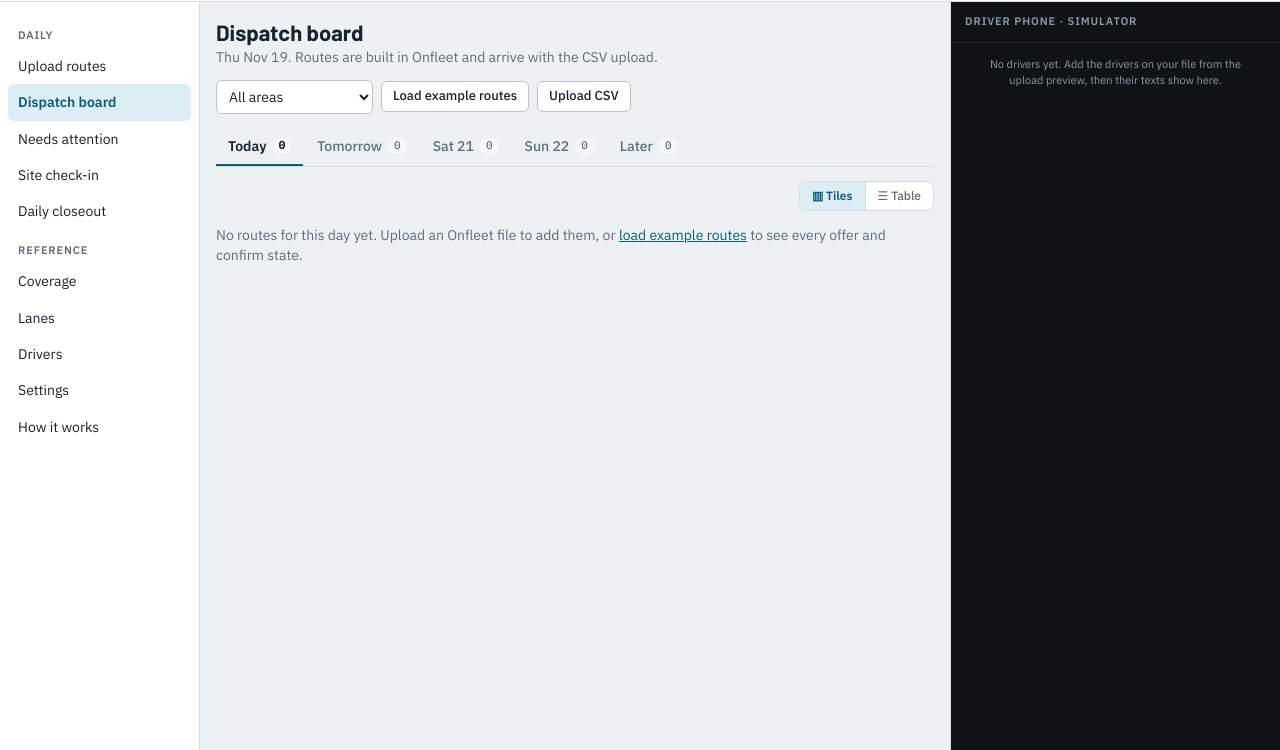
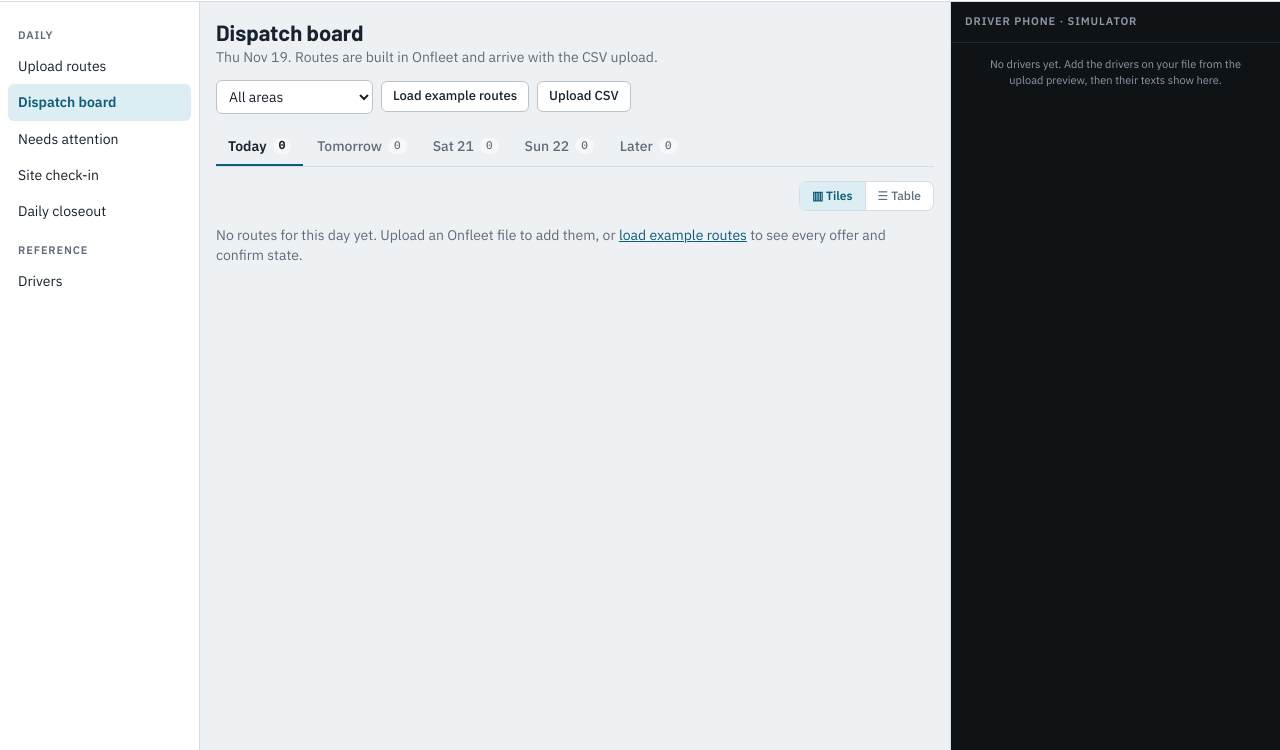
Before and after one commit to Rustonian/logiscal-dispatch-demo, a plain HTML site: page index.html in a window 1280 px wide. Shown: the part 50-800 px from the top of the page. Drawn offline with Linux system fonts and the light colour scheme.

Commit message:
Round 12: hide Coverage, Lanes, Settings and How it works from the Dispatcher role
Nav hides them, direct navigation falls back to the board, and lane name links are plain text for dispatchers. Client admin and Gigee ops keep every page.

Co-Authored-By: Claude Opus 5.5 <noreply@anthropic.com>
Claude-Session: https://claude.ai/code/session_016Mismn2rN5QGSgMGqKF2XM

```diff
--- a/index.html
+++ b/index.html
@@ -387,6 +387,7 @@ td.r,th.r{text-align:right}
   .cap-acts .btn{padding:11px 4px}
 }
 @media (prefers-reduced-motion:reduce){.phone-dock{transition:none}}
+body.r-dispatcher [onclick*="go('lane'"] { pointer-events: none; cursor: default; color: inherit; text-decoration: none; }
 </style>
 </head>
 <body>
@@ -1605,6 +1606,8 @@ function market(id) { return S.markets.find(m => m.id === id); }
 function areaMarket(aid) { return market(area(aid).market); }
 function me() { return S.users.find(u => u.key === S.role) || S.users[0]; }
 function canSeePricing() { return ['admin', 'ops'].includes(S.role); } // Markets and pricing: admins only
+const DISPATCHER_HIDDEN = ['coverage', 'lanes', 'lane', 'settings', 'flow']; // Round 12: kept off the dispatcher view
+function canSeeScreen(id) { if (id === 'markets') return canSeePricing(); return !(S.role === 'dispatcher' && DISPATCHER_HIDDEN.includes(id)); }
 function hv(a, b) { const R = 3958.8, r = x => x * Math.PI / 180; const dLa = r(b[0] - a[0]), dLo = r(b[1] - a[1]); const x = Math.sin(dLa / 2) ** 2 + Math.cos(r(a[0])) * Math.cos(r(b[0])) * Math.sin(dLo / 2) ** 2; return 2 * R * Math.asin(Math.sqrt(x)); }
 function geoStats(r) {
   const a = area(r.area); const os = r.orders.filter(o => o.status === 'active' && o.lat != null).sort((x, y) => (x.seq || 0) - (y.seq || 0));
@@ -2070,7 +2073,7 @@ const NAV = [
   { id: 'upload', name: 'Upload routes', group: 'Daily' }, { id: 'board', name: 'Dispatch board', group: 'Daily' }, { id: 'attention', name: 'Needs attention', group: 'Daily' }, { id: 'checkin', name: 'Site check-in', group: 'Daily' }, { id: 'closeout', name: 'Daily closeout', group: 'Daily' },
   { id: 'markets', name: 'Markets and pricing', group: 'Reference' }, { id: 'coverage', name: 'Coverage', group: 'Reference' }, { id: 'lanes', name: 'Lanes', group: 'Reference' }, { id: 'drivers', name: 'Drivers', group: 'Reference' }, { id: 'settings', name: 'Settings', group: 'Reference' }, { id: 'flow', name: 'How it works', group: 'Reference' },
 ];
-function go(screen, params = {}) { S.screen = screen; S.params = params; render(); $('#main').scrollTop = 0; }
+function go(screen, params = {}) { if (S.role !== 'captain' && !canSeeScreen(screen)) return; S.screen = screen; S.params = params; render(); $('#main').scrollTop = 0; }
 function render() { const ro = $('#role'); if (ro && ro.options[3]) ro.options[3].textContent = `${capUser().name} · Site captain`; const cm = $('#clientMarkets'); if (cm) cm.textContent = 'Client: Logiscal · ' + (S.markets.length > 4 ? S.markets.length + ' markets' : S.markets.map(m => m.name).join(', ')); renderNav(); renderMain(); renderPhone(); }
 function renderNav() {
   if (S.role === 'captain') {
@@ -2081,9 +2084,9 @@ function renderNav() {
   const att = S.routes.filter(r => r.status === 'Needs attention' || (r.attention && r.status !== 'Cancelled')).length;
   const closeN = closeoutRoutes().filter(r => !r.approved).length;
   const ciN = checkinRoutes().filter(r => r.driverId && r.status !== 'Offered' && !r.checkin).length; const attN = att;
-  let g = ''; $('#nav').innerHTML = NAV.filter(n => n.id !== 'markets' || canSeePricing()).map(n => { const gh = n.group !== g ? `<div class="group">${n.group}</div>` : ''; g = n.group; const c = n.id === 'attention' ? attN : n.id === 'closeout' ? closeN : n.id === 'checkin' ? ciN : 0; return gh + `<button class="${S.screen === n.id || (S.screen === 'route' && n.id === 'board') || (S.screen === 'driver' && n.id === 'drivers') || (S.screen === 'lane' && n.id === 'lanes') ? 'active' : ''}" onclick="go('${n.id}')">${n.name}${c ? `<span class="count ${n.id === 'attention' ? 'warn' : ''}">${c}</span>` : ''}</button>`; }).join('');
-}
-function renderMain() { if (S.role === 'captain' && !CAP_SCREENS.includes(S.screen)) S.screen = 'captain'; if (S.role !== 'captain' && CAP_SCREENS.includes(S.screen)) S.screen = 'checkin'; const fn = { captain: vCaptain, hubqr: vHubQr, board: vBoard, upload: vUpload, route: vRoute, attention: vAttention, closeout: vCloseout, checkin: vCheckin, drivers: vDrivers, driver: vDriver, settings: vSettings, flow: vFlow, lanes: vLanes, lane: vLane, markets: vMarkets, coverage: vCoverage }[S.screen]; $('#main').innerHTML = fn(); if (S.screen === 'captain' && S.capQ) capFilter(S.capQ); }
+  let g = ''; $('#nav').innerHTML = NAV.filter(n => canSeeScreen(n.id)).map(n => { const gh = n.group !== g ? `<div class="group">${n.group}</div>` : ''; g = n.group; const c = n.id === 'attention' ? attN : n.id === 'closeout' ? closeN : n.id === 'checkin' ? ciN : 0; return gh + `<button class="${S.screen === n.id || (S.screen === 'route' && n.id === 'board') || (S.screen === 'driver' && n.id === 'drivers') || (S.screen === 'lane' && n.id === 'lanes') ? 'active' : ''}" onclick="go('${n.id}')">${n.name}${c ? `<span class="count ${n.id === 'attention' ? 'warn' : ''}">${c}</span>` : ''}</button>`; }).join('');
+}
+function renderMain() { document.body.classList.toggle('r-dispatcher', S.role === 'dispatcher'); if (S.role !== 'captain' && !canSeeScreen(S.screen)) S.screen = 'board'; if (S.role === 'captain' && !CAP_SCREENS.includes(S.screen)) S.screen = 'captain'; if (S.role !== 'captain' && CAP_SCREENS.includes(S.screen)) S.screen = 'checkin'; const fn = { captain: vCaptain, hubqr: vHubQr, board: vBoard, upload: vUpload, route: vRoute, attention: vAttention, closeout: vCloseout, checkin: vCheckin, drivers: vDrivers, driver: vDriver, settings: vSettings, flow: vFlow, lanes: vLanes, lane: vLane, markets: vMarkets, coverage: vCoverage }[S.screen]; $('#main').innerHTML = fn(); if (S.screen === 'captain' && S.capQ) capFilter(S.capQ); }
 function laneLine(r) {
   const l = lane(r.laneId); if (!l) return r.laneMatch && !r.history ? `<div class="lane muted"><span class="ico" style="background:var(--surface-2);color:var(--muted)">?</span>No history for these stops</div>` : '';
   const pct = laneMatchPct(r), s = laneSuggestion(r), last = s && s.runs[0];
```
